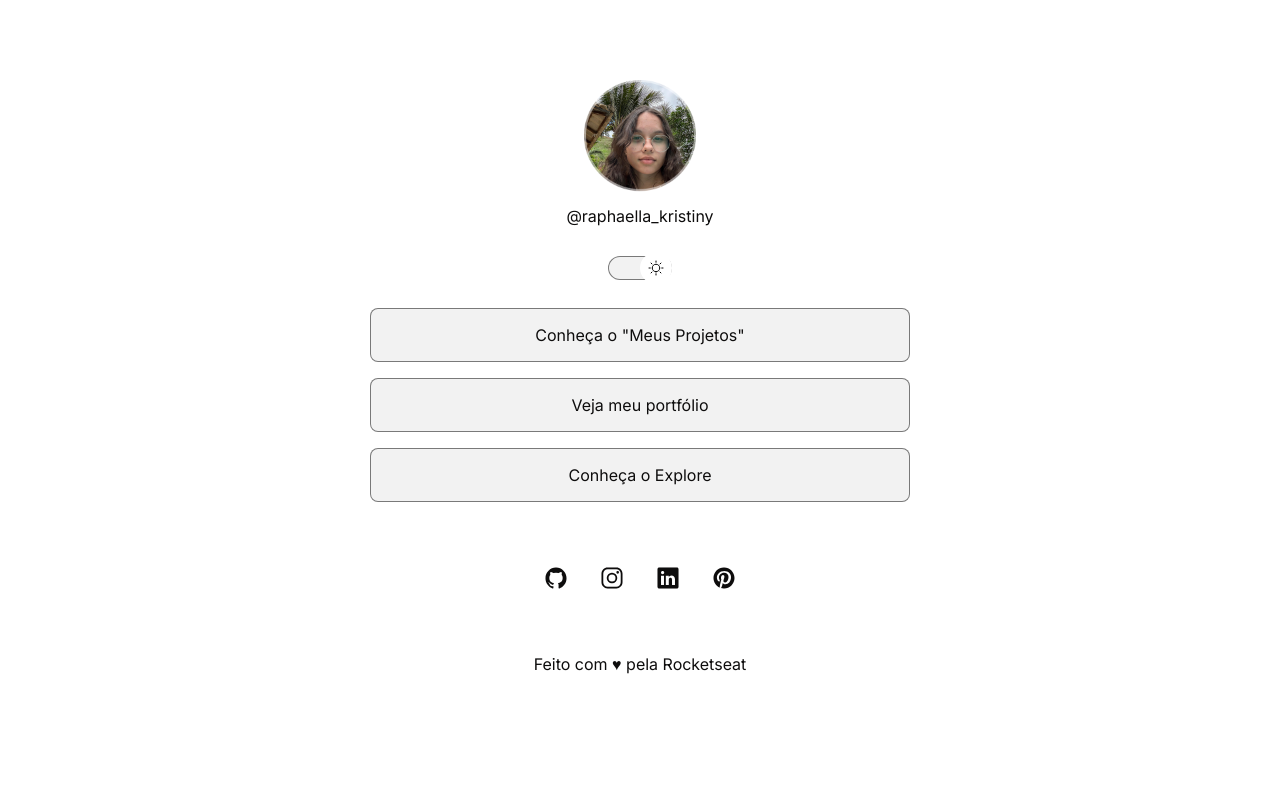
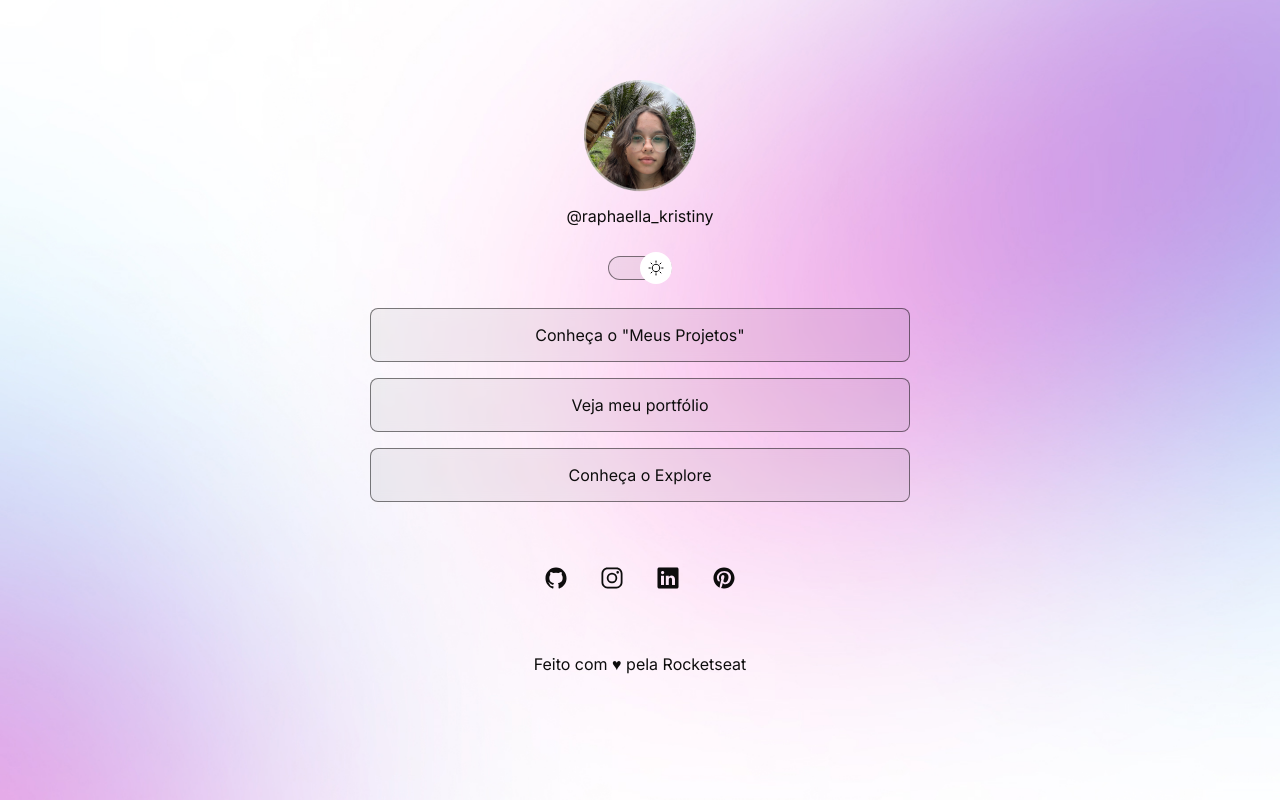
Before and after one commit to Raphaellakrist/Discover.rocketseat, a plain HTML site: page index.html in a window 1280 px wide. Both pictures are taken after a click on the element 640 px from the left and 268 px from the top of the page. Drawn offline with nearby package versions, Linux system fonts and the light colour scheme; files whose address does not match are found by name.

```diff
--- a/style.css
+++ b/style.css
@@ -181,6 +181,6 @@ footer{
         --bg-url: url(./assetes/bg-desktop.jpg);
     }
     .light{
-        --bg-url: url(./assets/bgdesktop-light.jpg);
+        --bg-url: url(./assets/bg-desktop-light.jpg);
     }
 }
```
